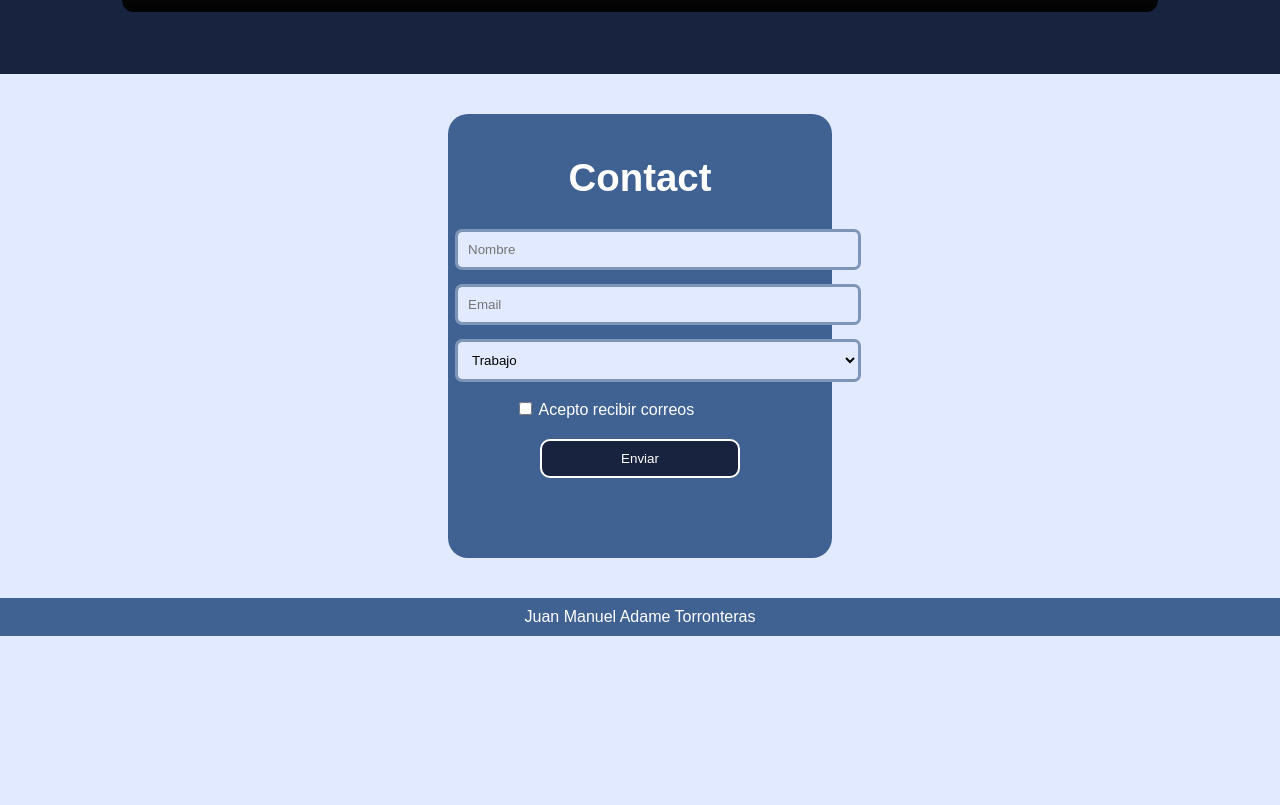
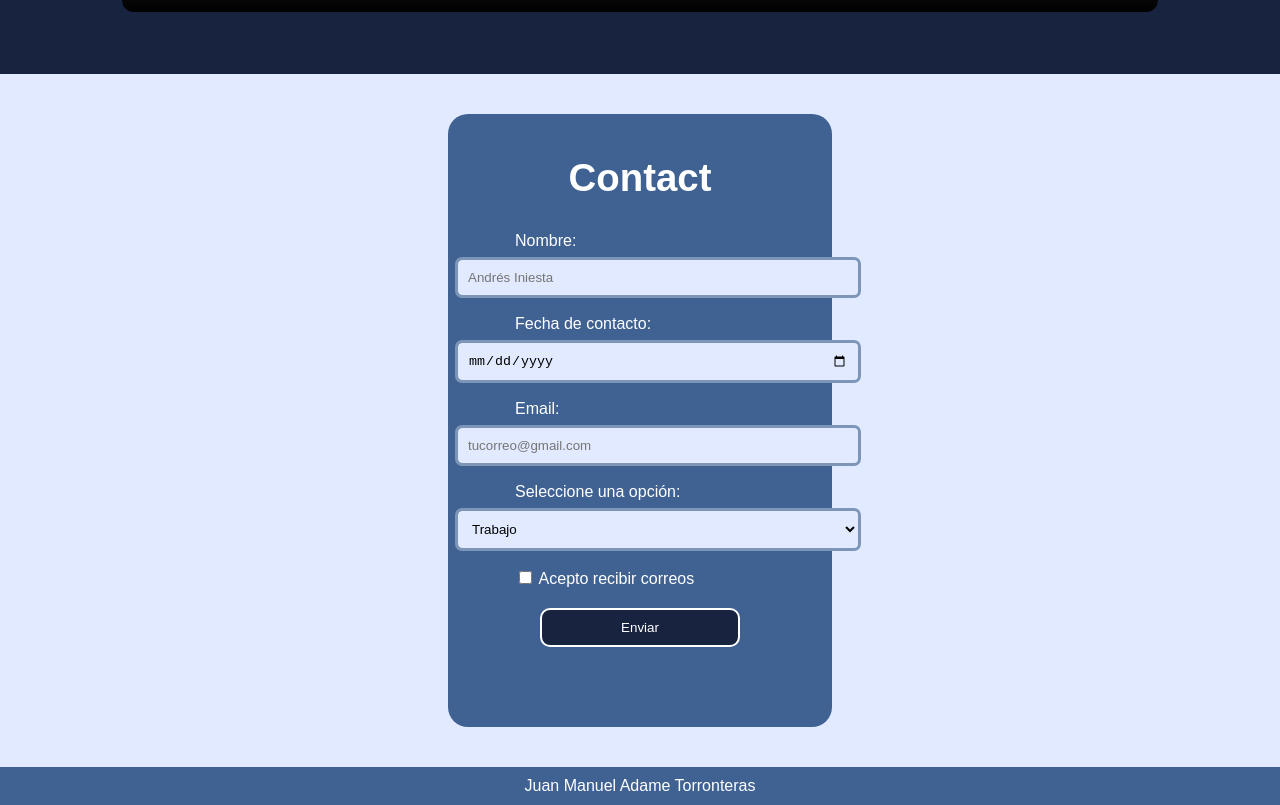
Before and after one commit to Juanmadator/portfolio-final, a plain HTML site: page index.html in a window 1280 px wide. Shown: the part 1699-2504 px from the top of the page. Before the commit the page ends 2335 px from the top, so only its background shows below. Drawn offline with nearby package versions, Linux system fonts and the light colour scheme; grey boxes are pictures that could not be loaded.

Commit message:
Añadidos campos al formulario

```diff
--- a/index.html
+++ b/index.html
@@ -149,8 +149,18 @@
     <section class="form__container">
         <h2>Contact</h2>
         <form action="" class="formulario">
-            <input type="text" class="formulario__input" placeholder="Nombre">
-            <input type="email" class="formulario__input" placeholder="Email">
+        <label for="name" class="label">Nombre:</label>
+            <input type="text" id="name" class="formulario__input" placeholder="Andrés Iniesta">
+
+        <label for="name" class="label">Fecha de contacto:</label>
+
+            <input type="date"  class="formulario__input">
+
+        <label for="email" class="label">Email:</label>
+
+            <input type="email" id="email" class="formulario__input" placeholder="tucorreo@gmail.com">
+
+        <label for="name" class="label">Seleccione una opción:</label>
 
             <select name="" id="" class="formulario__select">
                 <option value="" class="formulario__option">Trabajo</option>
--- a/styles.css
+++ b/styles.css
@@ -408,6 +408,12 @@ h1 {
   margin: auto;
 }
 
+.label{
+  width: 250px;
+  margin: auto;
+  padding-bottom: 10px;
+}
+
 @media screen and (min-width: 1200px) {
   .form__container {
     max-width: 30%;
```
